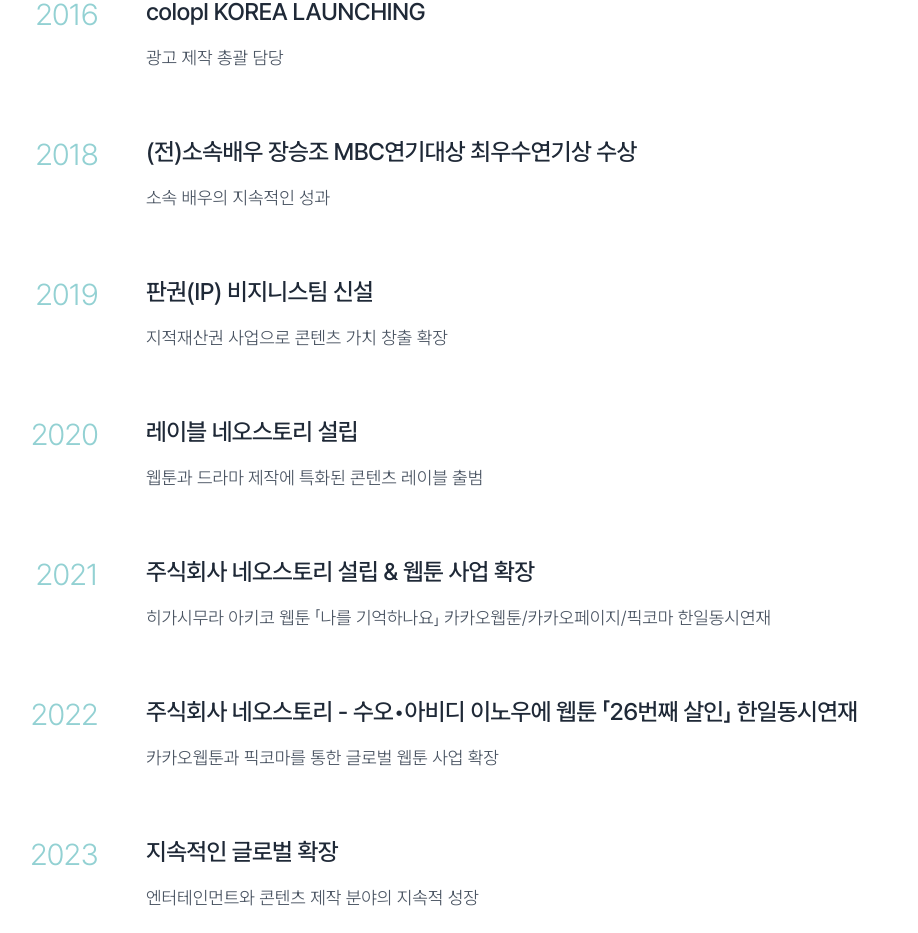
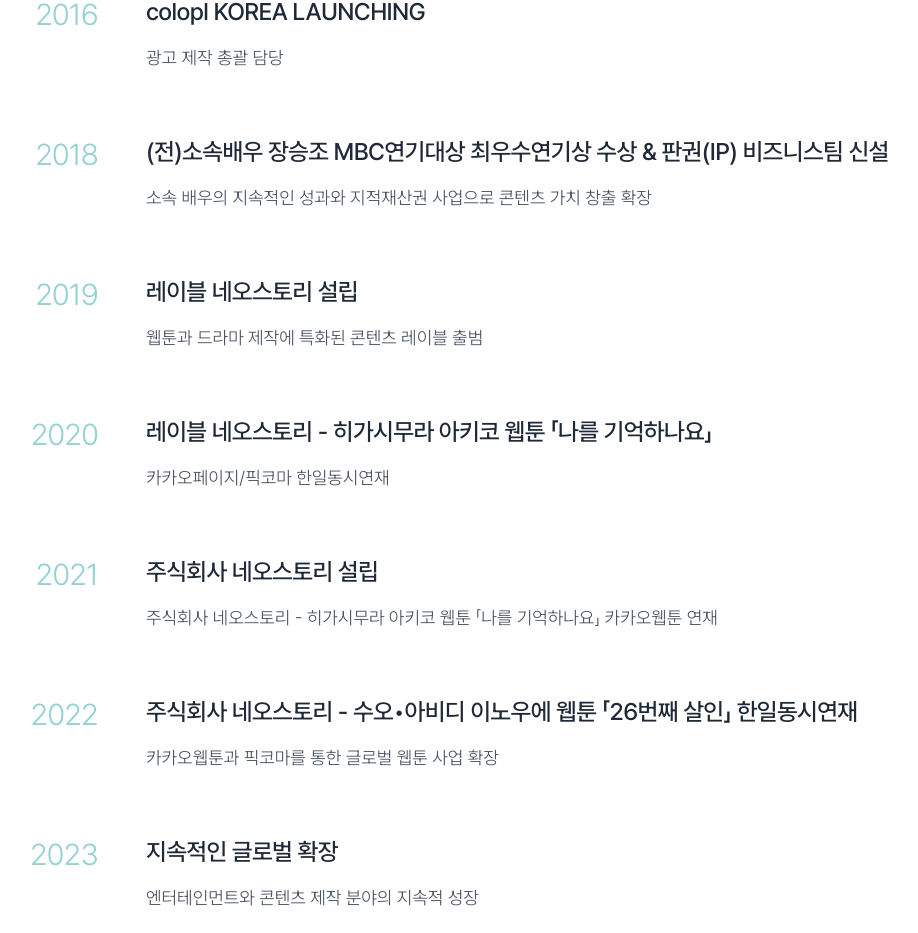
Before and after one commit to neoskorea/neos-homepage, a Next.js app: page / in a window 1280 px wide. Shown: the part 4214-5147 px from the top of the page, without its empty margins (182-1100 px from the left). Built offline with nearby package versions, Linux system fonts and the light colour scheme.

Commit message:
fix: 메인페이지 연혁 틀린 부분 수정

```diff
--- a/app/page.tsx
+++ b/app/page.tsx
@@ -328,24 +328,14 @@
                 <span className="text-2xl md:text-3xl text-primary font-light tracking-tight">2018</span>
               </div>
               <div className="flex-1">
-                <h3 className="text-lg md:text-xl lg:text-2xl font-medium text-gray-800 mb-3 md:mb-4 tracking-tight">(전)소속배우 장승조 MBC연기대상 최우수연기상 수상</h3>
-                <p className="text-base md:text-lg text-gray-600 font-light">소속 배우의 지속적인 성과</p>
+                <h3 className="text-lg md:text-xl lg:text-2xl font-medium text-gray-800 mb-3 md:mb-4 tracking-tight">(전)소속배우 장승조 MBC연기대상 최우수연기상 수상 & 판권(IP) 비즈니스팀 신설</h3>
+                <p className="text-base md:text-lg text-gray-600 font-light">소속 배우의 지속적인 성과와 지적재산권 사업으로 콘텐츠 가치 창출 확장</p>
               </div>
             </div>
 
             <div className="flex flex-col sm:flex-row gap-4 sm:gap-8 md:gap-12 items-start">
               <div className="w-full sm:w-32 md:w-48 flex-shrink-0 text-left sm:text-right">
                 <span className="text-2xl md:text-3xl text-primary font-light tracking-tight">2019</span>
-              </div>
-              <div className="flex-1">
-                <h3 className="text-lg md:text-xl lg:text-2xl font-medium text-gray-800 mb-3 md:mb-4 tracking-tight">판권(IP) 비지니스팀 신설</h3>
-                <p className="text-base md:text-lg text-gray-600 font-light">지적재산권 사업으로 콘텐츠 가치 창출 확장</p>
-              </div>
-            </div>
-
-            <div className="flex flex-col sm:flex-row gap-4 sm:gap-8 md:gap-12 items-start">
-              <div className="w-full sm:w-32 md:w-48 flex-shrink-0 text-left sm:text-right">
-                <span className="text-2xl md:text-3xl text-primary font-light tracking-tight">2020</span>
               </div>
               <div className="flex-1">
                 <h3 className="text-lg md:text-xl lg:text-2xl font-medium text-gray-800 mb-3 md:mb-4 tracking-tight">레이블 네오스토리 설립</h3>
@@ -355,11 +345,21 @@
 
             <div className="flex flex-col sm:flex-row gap-4 sm:gap-8 md:gap-12 items-start">
               <div className="w-full sm:w-32 md:w-48 flex-shrink-0 text-left sm:text-right">
+                <span className="text-2xl md:text-3xl text-primary font-light tracking-tight">2020</span>
+              </div>
+              <div className="flex-1">
+                <h3 className="text-lg md:text-xl lg:text-2xl font-medium text-gray-800 mb-3 md:mb-4 tracking-tight">레이블 네오스토리 - 히가시무라 아키코 웹툰 「나를 기억하나요」</h3>
+                <p className="text-base md:text-lg text-gray-600 font-light">카카오페이지/픽코마 한일동시연재</p>
+              </div>
+            </div>
+
+            <div className="flex flex-col sm:flex-row gap-4 sm:gap-8 md:gap-12 items-start">
+              <div className="w-full sm:w-32 md:w-48 flex-shrink-0 text-left sm:text-right">
                 <span className="text-2xl md:text-3xl text-primary font-light tracking-tight">2021</span>
               </div>
               <div className="flex-1">
-                <h3 className="text-lg md:text-xl lg:text-2xl font-medium text-gray-800 mb-3 md:mb-4 tracking-tight">주식회사 네오스토리 설립 & 웹툰 사업 확장</h3>
-                <p className="text-base md:text-lg text-gray-600 font-light">히가시무라 아키코 웹툰 「나를 기억하나요」 카카오웹툰/카카오페이지/픽코마 한일동시연재</p>
+                <h3 className="text-lg md:text-xl lg:text-2xl font-medium text-gray-800 mb-3 md:mb-4 tracking-tight">주식회사 네오스토리 설립</h3>
+                <p className="text-base md:text-lg text-gray-600 font-light">주식회사 네오스토리 - 히가시무라 아키코 웹툰 「나를 기억하나요」 카카오웹툰 연재</p>
               </div>
             </div>
 
```
Also changed, not shown: 1 other file (tests, documents, lock files or other folders).
